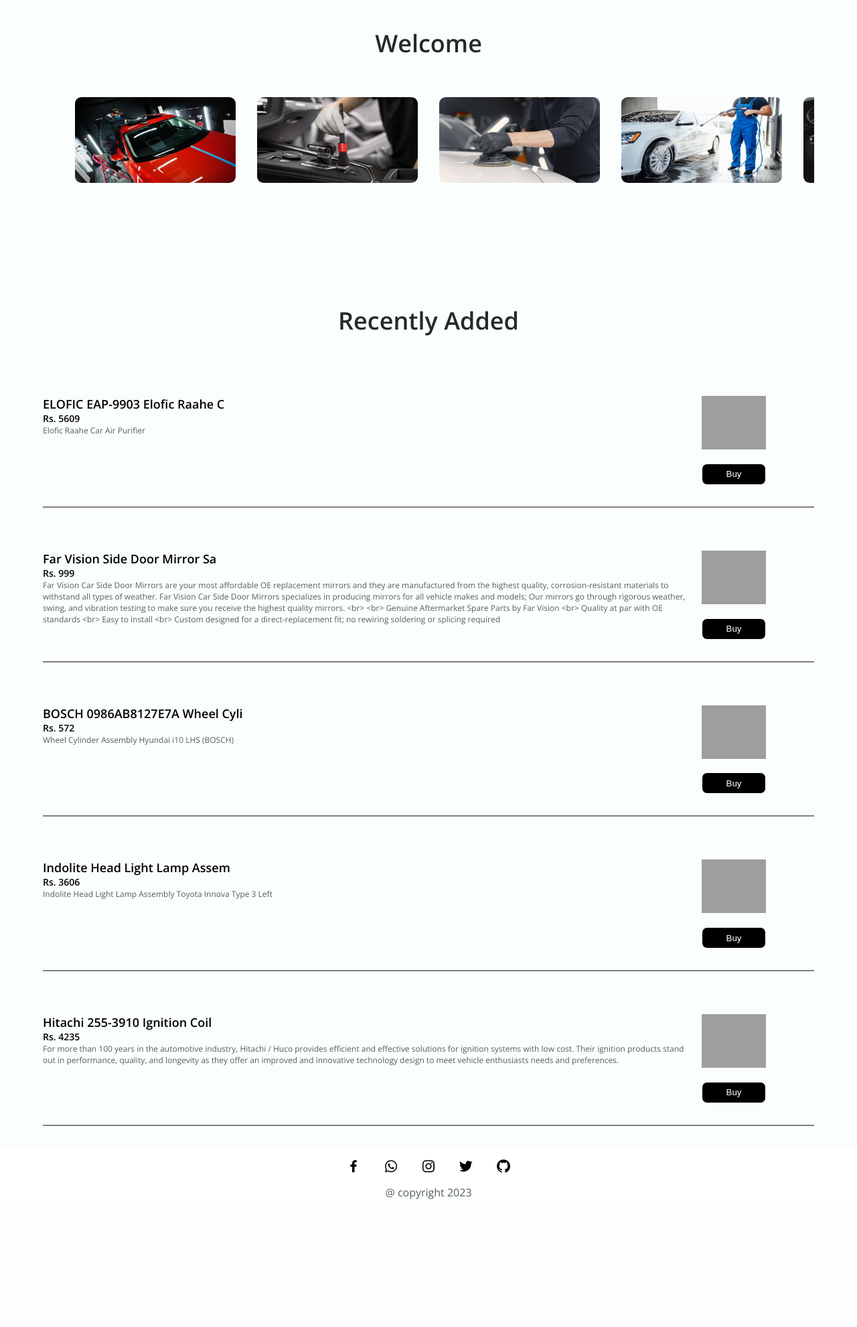
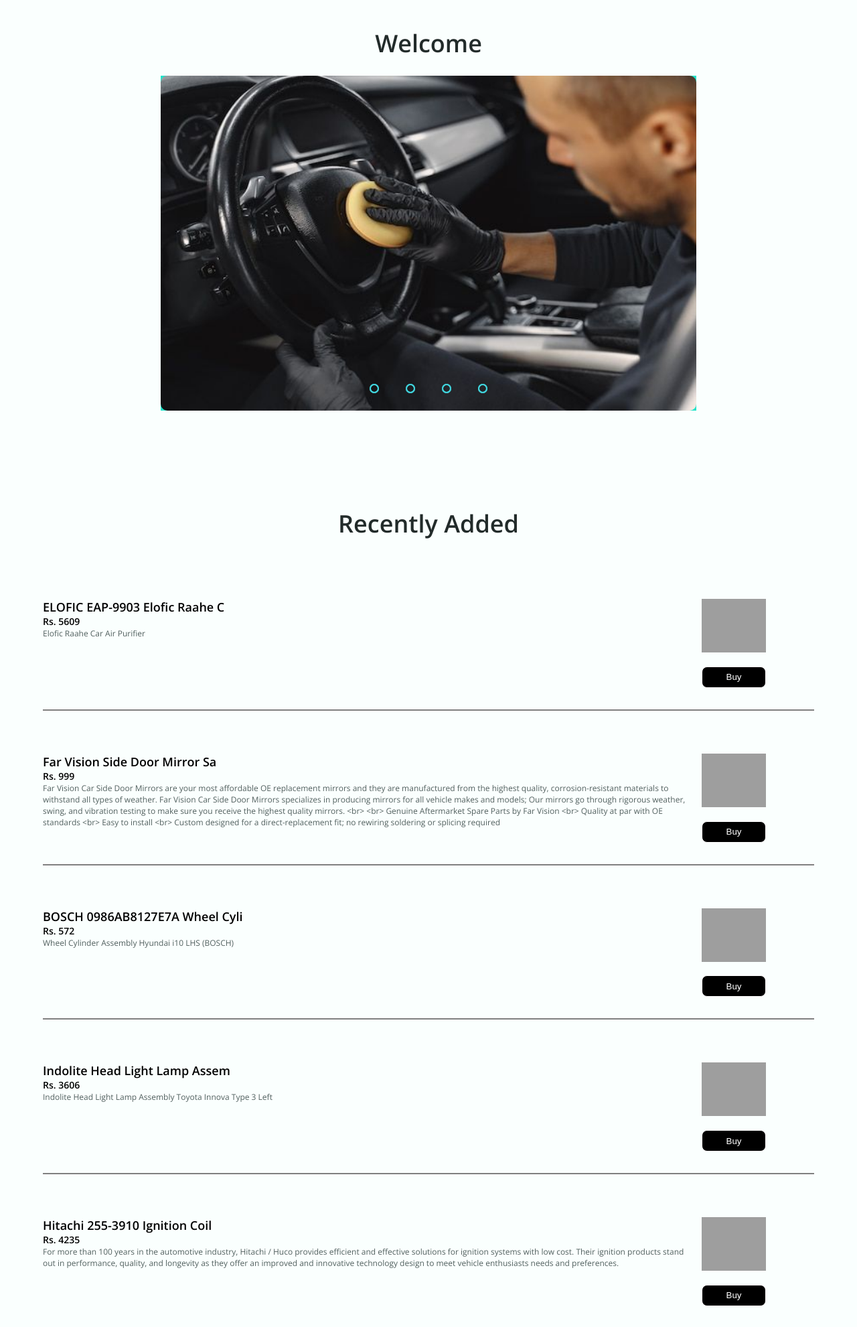
Before and after one commit to infinitus04/eMechanic, a Django app: page / in a window 1280 px wide. Shown: the part 72-2053 px from the top of the page at 67% size. Before the commit the page ends 1862 px from the top, so only its background shows below. Run offline with Django 4.2, Linux system fonts and the light colour scheme; data comes from the database, SQL or seed files in the repository; grey boxes are pictures that could not be loaded.

Commit message:
home image slider added

```diff
--- a/static/assets/js/main.js
+++ b/static/assets/js/main.js
@@ -63,3 +63,13 @@
    }
 
   }
+
+  // js for image slider
+  var counter = 1;
+        setInterval(function(){
+          document.getElementById('radio' + counter).checked = true;
+          counter++;
+          if(counter > 4){
+            counter = 1;
+          }
+        }, 4000);
--- a/templates/index.html
+++ b/templates/index.html
@@ -15,6 +15,127 @@
     <title>Wash Your Car at your doorstep.</title>
 </head>
 
+<style>
+    /* css for home image slider starts here */
+    .slider-container {
+        margin-top: 10px;
+        padding: 0;
+        margin: auto;
+        /* height: 100vh; */
+        display: flex;
+        width: 800px;
+        justify-content: center;
+        align-items: center;
+        background: #23E3C9;
+    }
+
+    .slider {
+        width: 800px;
+        height: 500px;
+        border-radius: 10px;
+        overflow: hidden;
+    }
+
+    .slides {
+        width: 500%;
+        height: 500px;
+        display: flex;
+    }
+
+    .slides input {
+        display: none;
+    }
+
+    .slide {
+        width: 20%;
+        transition: 2s;
+    }
+
+    .slide img {
+        width: 800px;
+        height: 500px;
+    }
+
+    /*css for manual slide navigation*/
+
+    .navigation-manual {
+        position: absolute;
+        width: 800px;
+        margin-top: -40px;
+        display: flex;
+        justify-content: center;
+    }
+
+    .manual-btn {
+        border: 2px solid #40D3DC;
+        padding: 5px;
+        border-radius: 20px;
+        cursor: pointer;
+        transition: 1s;
+    }
+
+    .manual-btn:not(:last-child) {
+        margin-right: 40px;
+    }
+
+    .manual-btn:hover {
+        background: #40D3DC;
+    }
+
+    #radio1:checked~.first {
+        margin-left: 0;
+    }
+
+    #radio2:checked~.first {
+        margin-left: -20%;
+    }
+
+    #radio3:checked~.first {
+        margin-left: -40%;
+    }
+
+    #radio4:checked~.first {
+        margin-left: -60%;
+    }
+
+    /*css for automatic navigation*/
+
+    .navigation-auto {
+        position: absolute;
+        display: flex;
+        width: 800px;
+        justify-content: center;
+        margin-top: 460px;
+    }
+
+    .navigation-auto div {
+        border: 2px solid #40D3DC;
+        padding: 5px;
+        border-radius: 10px;
+        transition: 1s;
+    }
+
+    .navigation-auto div:not(:last-child) {
+        margin-right: 40px;
+    }
+
+    #radio1:checked~.navigation-auto .auto-btn1 {
+        background: #40D3DC;
+    }
+
+    #radio2:checked~.navigation-auto .auto-btn2 {
+        background: #40D3DC;
+    }
+
+    #radio3:checked~.navigation-auto .auto-btn3 {
+        background: #40D3DC;
+    }
+
+    #radio4:checked~.navigation-auto .auto-btn4 {
+        background: #40D3DC;
+    }
+</style>
+
 <body>
     <!--=============== HEADER ===============-->
 
@@ -24,45 +145,55 @@
         <!--=============== HOME ===============-->
         <section class="container section section__height" id="home">
             <h2 class="section__title">Welcome </h2>
-            <div class="scroll">
 
-                <section class="sec__block">
-                    <img class="scroll__img" src={% static 'assets/freeImg/7.jpeg' %} alt= "">
 
-                    <a href="#"></a>
+            <div class="slider-container">
 
-                </section>
-                <section class="sec__block">
-                    <img class="scroll__img" src={% static 'assets/freeImg/Free Photo Close up on car care process.jpeg' %} alt= "">
-                    <a href="#"></a>
-                </section>
-                <section class="sec__block">
-                    <img class="scroll__img" src={% static 'assets/freeImg/Free Photo Man polish a car in a garage(1).jpeg' %}
-                        alt= "">
-                    <a href="#"></a>
-                </section>
-                <section class="sec__block">
-                    <img class="scroll__img"
-                        src={% static 'assets/freeImg/Free Photo Professional washer in blue uniform washing luxury car with water gun on an open air car wash.jpeg' %}
-                        alt= "">
-                    <a href="#"></a>
-                </section>
-                <section class="sec__block">
 
-                    <img class="scroll__img" src={% static 'assets/freeImg/5.jpeg' %} alt= "">
-                    <a href="#"></a>
-                </section class="sec__block">
-                <section>
-                    <img class="scroll__img" src={% static 'assets/freeImg/6.jpeg' %} alt= "">
-                    <a href="#"></a>
-                </section>
-                <section class="sec__block">
-                    <img class="scroll__img" src={% static 'assets/freeImg/Free Photo Car wash detailing station.jpeg' %} alt= "">
-                    <a href="#"></a>
+                <!--image slider start-->
+                <div class="slider">
+                    <div class="slides">
+                        <!--radio buttons start-->
+                        <input type="radio" name="radio-btn" id="radio1">
+                        <input type="radio" name="radio-btn" id="radio2">
+                        <input type="radio" name="radio-btn" id="radio3">
+                        <input type="radio" name="radio-btn" id="radio4">
+                        <!--radio buttons end-->
+                        <!--slide images start-->
+                        <div class="slide first">
+                            <img src={% static 'assets/freeImg/1.jpeg' %} alt="">
+                        </div>
+                        <div class="slide">
+                            <img src={% static 'assets/freeImg/2.jpeg' %} alt="">
+                        </div>
+                        <div class="slide">
+                            <img src={% static 'assets/freeImg/3.jpeg' %} alt="">
+                        </div>
+                        <div class="slide">
+                            <img src={% static 'assets/freeImg/4.jpeg' %} alt="">
+                        </div>
+                        <!--slide images end-->
+                        <!--automatic navigation start-->
+                        <div class="navigation-auto">
+                            <div class="auto-btn1"></div>
+                            <div class="auto-btn2"></div>
+                            <div class="auto-btn3"></div>
+                            <div class="auto-btn4"></div>
+                        </div>
+                        <!--automatic navigation end-->
+                    </div>
+                    <!--manual navigation start-->
+                    <div class="navigation-manual">
+                        <label for="radio1" class="manual-btn"></label>
+                        <label for="radio2" class="manual-btn"></label>
+                        <label for="radio3" class="manual-btn"></label>
+                        <label for="radio4" class="manual-btn"></label>
+                    </div>
+                    <!--manual navigation end-->
+                </div>
+                <!--image slider end-->
 
-                </section>
 
-            </div>
 
 
         </section>
@@ -86,8 +217,9 @@
                     </div>
                     <div class="right__block">
 
-                        <img class="shop__img" src="{{data.product.img}}" alt= "">
-                        <a href="{{data.link}}" target="_blank"><button type="button" class="button__buy">Buy</button></a>
+                        <img class="shop__img" src="{{data.product.img}}" alt="">
+                        <a href="{{data.link}}" target="_blank"><button type="button"
+                                class="button__buy">Buy</button></a>
                     </div>
                 </section>
                 <!-- section and loop end -->
@@ -106,15 +238,17 @@
     <!--=============== MAIN JS ===============-->
     <script src={% static 'assets/js/main.js' %}></script>
 
+
 </body>
 <!-- ====================== Footer ===================== -->
 <footer class="footer__custom">
     <div class="media__logo">
-        <a href="#"></a><img id="contact" class="footer__logo" src={% static 'assets/img/facebook-logo-24.png' %} alt= ""> </a>
-        <a href="#"></a><img class="footer__logo" src={% static 'assets/img/whatsapp-logo-24.png' %} alt= ""> </a>
-        <a href="#"></a><img class="footer__logo" src={% static 'assets/img/instagram-logo-24.png' %} alt= ""> </a>
-        <a href="#"></a><img class="footer__logo" src={% static 'assets/img/twitter-logo-24.png' %} alt= ""> </a>
-        <a href="#"></a><img class="footer__logo" src={% static 'assets/img/github-logo-24.png' %} alt= ""> </a>
+        <a href="#"></a><img id="contact" class="footer__logo" src={% static 'assets/img/facebook-logo-24.png' %}
+            alt=""> </a>
+        <a href="#"></a><img class="footer__logo" src={% static 'assets/img/whatsapp-logo-24.png' %} alt=""> </a>
+        <a href="#"></a><img class="footer__logo" src={% static 'assets/img/instagram-logo-24.png' %} alt=""> </a>
+        <a href="#"></a><img class="footer__logo" src={% static 'assets/img/twitter-logo-24.png' %} alt=""> </a>
+        <a href="#"></a><img class="footer__logo" src={% static 'assets/img/github-logo-24.png' %} alt=""> </a>
     </div>
     <div class="copyright__block">
         @ copyright 2023
```
Also changed, not shown: static/assets/css/styles.css (line endings or trailing spaces), static/assets/freeImg/1.jpeg (added), static/assets/freeImg/2.jpeg (added), static/assets/freeImg/3.jpeg (added), static/assets/freeImg/4.jpeg (renamed from static/assets/freeImg/Free Photo Car wash detailing station.jpeg), static/assets/freeImg/5.jpeg, static/assets/freeImg/6.jpeg, static/assets/freeImg/7.jpeg, static/assets/freeImg/Free Photo Close up on car care process.jpeg (deleted), static/assets/freeImg/Free Photo Man polish a car in a garage(1).jpeg (deleted), static/assets/freeImg/Free Photo Professional washer in blue uniform washing luxury car with water gun on an open air car wash.jpeg (deleted).
